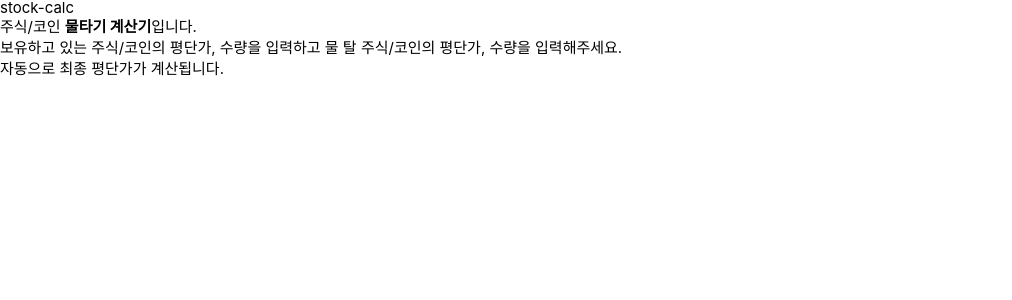
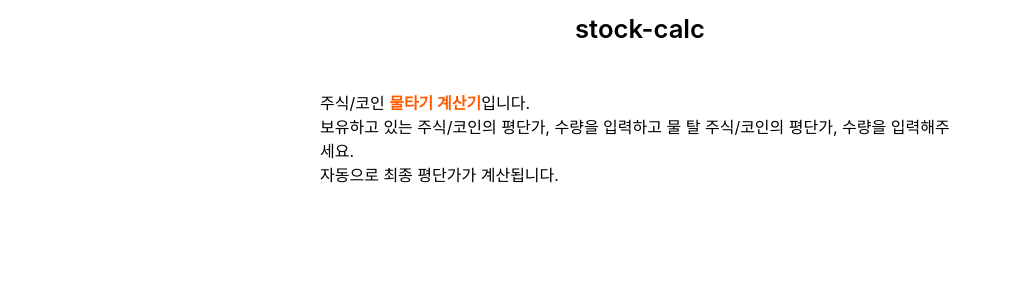
Before and after one commit to uu29/stock-calc, a Next.js app: page / in a window 1280 px wide. Shown: the top 300 px of the page, without its empty margins (0-1012 px from the left). Built offline with nearby package versions, Linux system fonts and the light colour scheme.

Commit message:
feat: 기본 레이아웃 구성

```diff
--- a/pages/index.tsx
+++ b/pages/index.tsx
@@ -1,15 +1,36 @@
+import styled from "styled-components";
+
 const Home = () => {
   return (
-    <div>
-      <h1>stock-calc</h1>
+    <main>
+      <AppTitle>stock-calc</AppTitle>
+      <MainSection>
         <p>
-        주식/코인 <strong>물타기 계산기</strong>입니다.
+          주식/코인 <Strong>물타기 계산기</Strong>입니다.
           <br />
           보유하고 있는 주식/코인의 평단가, 수량을 입력하고 물 탈 주식/코인의 평단가, 수량을 입력해주세요.
           <br />
           자동으로 최종 평단가가 계산됩니다.
         </p>
-    </div>
+      </MainSection>
+
+    </main>
   );
 };
+
+const AppTitle = styled.h1`
+  margin: 1rem;
+  font-size: 1.6rem;
+  font-weight: 600;
+  text-align: center;
+`;
+
+const Strong = styled.strong`
+  color: ${({ theme }) => theme.colors.mainOrange};
+`;
+
+const MainSection = styled.section`
+  max-width: 40rem;
+  margin: 3rem auto;
+`;
 export default Home;
--- a/styles/global-theme.ts
+++ b/styles/global-theme.ts
@@ -1,5 +1,5 @@
 import baseStyled, { DefaultTheme, css, ThemedStyledInterface } from "styled-components";
-import { Device, Media } from "./styled";
+import { Colors, Device, Media } from "./styled";
 
 type BackQuoteArgs = string[];
 
@@ -48,9 +48,16 @@ Object.keys(device).reduce((acc: Media, label: string) => {
   return acc;
 }, media);
 
+const colors: Colors = {
+  mainOrange: "#FF5C00",
+  plusRed: "#FF0F00",
+  minusBlue: "#0075FF",
+};
+
 const globalTheme: DefaultTheme = {
   device,
   media,
+  colors,
 };
 
 export const styled = baseStyled as ThemedStyledInterface<DefaultTheme>;
--- a/styles/globals.css
+++ b/styles/globals.css
@@ -3,15 +3,17 @@ html {
 }
 
 body {
-  font-size: 1.5rem;
+  font-size: 1.4rem;
 }
 
 html,
 body,
+div,
 p {
   padding: 0;
   margin: 0;
   font-family: -apple-system, BlinkMacSystemFont, Segoe UI, Roboto, Oxygen, Ubuntu, Cantarell, Fira Sans, Droid Sans, Helvetica Neue, sans-serif;
+  font-size: inherit;
 }
 
 a {
```
Also changed, not shown: styles/styled.d.ts (+7 -0 lines). Lines whose indentation alone changed are shown as unchanged.
